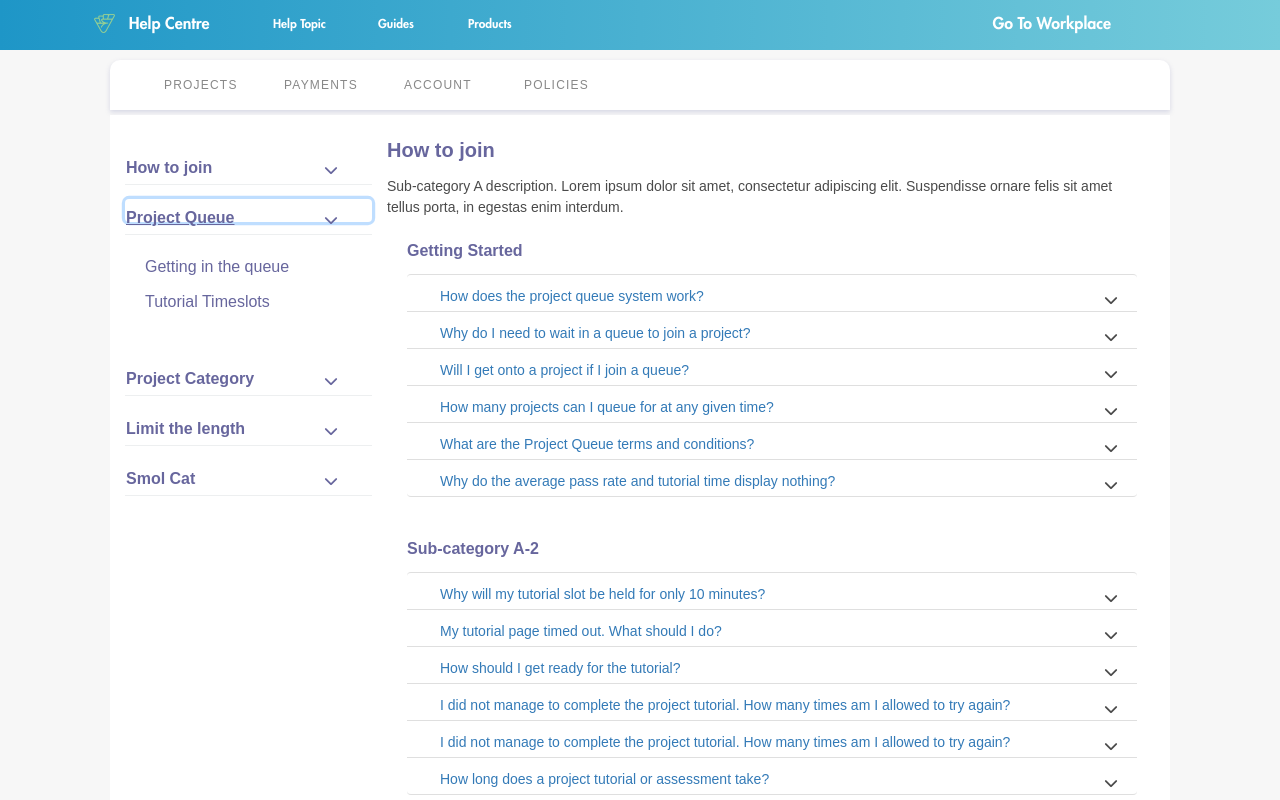
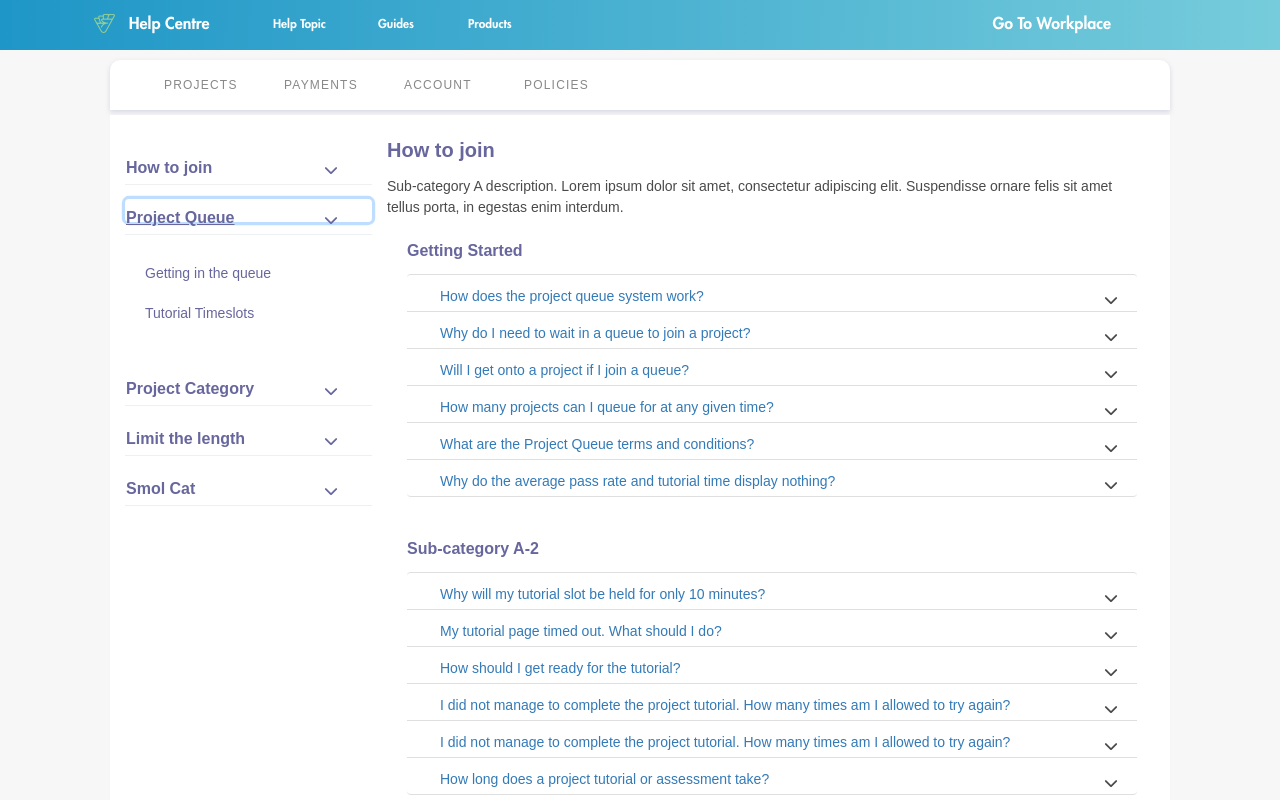
Before and after one commit to Supahands/faq_website, a plain HTML site: page how_to_join.html in a window 1280 px wide. Both pictures are taken after a click on the button "Project Queue". Shown: the top 800 px of the page. Drawn offline with nearby package versions, Linux system fonts and the light colour scheme; files whose address does not match are found by name.

```diff
--- a/how_to_join.html
+++ b/how_to_join.html
@@ -90,9 +90,17 @@
               </div>
               <div id="howToJoin" class="collapse" aria-labelledby="itemOneHeader" data-parent="#accordion">
                 <div class="card-body">
-                  <p class="side-menu">Getting Started</p>
-                  <p class="side-menu">Sub-category A-2</p>
-                  <p class="side-menu">Sub-catergory A-3</p>
+                    <ul class="nav side-sub-nav">
+                      <li class="nav-item side-menu">
+                        <a class="nav-link side-menu-link" href="#sub-heading">Getting Started</a>
+                      </li>
+                      <li class="nav-item side-menu">
+                        <a class="nav-link side-menu-link" href="#que-heading-two">Sub-category A-2</a>
+                      </li>
+                      <li class="nav-item side-menu">
+                        <a class="nav-link side-menu-link" href="#htj-heading-two">Sub-category A-3</a>
+                      </li>
+                    </ul>
                 </div>
               </div>
             </div>
@@ -109,15 +117,21 @@
               </div>
               <div id="projectQueue" class="collapse" aria-labelledby="itemTwoHeader" data-parent="#accordion">
                 <div class="card-body">
-                  <p class="side-menu">Getting in the queue</p>
-                  <p class="side-menu">Tutorial Timeslots</p>
+                  <ul class="nav side-sub-nav">
+                      <li class="nav-item side-menu">
+                        <a class="nav-link side-menu-link" href="#sub-heading">Getting in the queue</a>
+                      </li>
+                      <li class="nav-item side-menu">
+                        <a class="nav-link side-menu-link" href="#que-heading-two">Tutorial Timeslots</a>
+                      </li>
+                    </ul>
                 </div>
               </div>
             </div>
             <div class="card">
               <div class="card-header sidebar-title" id="itemThreeHeader">
                 <h5 class="mb-0">
-                  <button class="btn btn-link collapsed" id="how-to-join"  data-toggle="collapse" data-target="#waitInQueue" aria-expanded="false" aria-controls="projectCategory">
+                  <button class="btn btn-link collapsed" id="how-to-join"  data-toggle="collapse" data-target="#fixprojectCategory" aria-expanded="false" aria-controls="fixprojectCategory">
                     <span class="side-title"> Project Category</span>
                     <span class="fa-stack fa-sm">
                         <i class="fas fa-chevron-down"></i>
@@ -125,10 +139,16 @@
                   </button>
                 </h5>
               </div>
-              <div id="projectCategory" class="collapse" aria-labelledby="itemThreeHeader" data-parent="#accordion">
+              <div id="fixprojectCategory" class="collapse" aria-labelledby="itemThreeHeader" data-parent="#accordion">
                 <div class="card-body">
-                    <p class="side-menu">Getting in the queue</p>
-                    <p class="side-menu">Getting in the queue</p>
+                    <ul class="nav side-sub-nav">
+                      <li class="nav-item side-menu">
+                        <a class="nav-link side-menu-link" href="#sub-heading">Getting in the queue</a>
+                      </li>
+                      <li class="nav-item side-menu">
+                        <a class="nav-link side-menu-link" href="#que-heading-two">Getting in the queue</a>
+                      </li>
+                    </ul>
                 </div>
               </div>
             </div>
@@ -145,8 +165,14 @@
               </div>
               <div id="shouldTheLengthBe" class="collapse" aria-labelledby="itemFourHeader" data-parent="#accordion">
                 <div class="card-body">
-                  <p class="side-menu">Getting in the queue</p>
-                  <p class="side-menu">Getting in the queue</p>
+                  <ul class="nav side-sub-nav">
+                    <li class="nav-item side-menu">
+                      <a class="nav-link side-menu-link" href="#sub-heading">Getting in the queue</a>
+                    </li>
+                    <li class="nav-item side-menu">
+                      <a class="nav-link side-menu-link" href="#que-heading-two">Getting in the queue</a>
+                    </li>
+                  </ul>
                 </div>
               </div>
             </div>
@@ -163,8 +189,14 @@
               </div>
               <div id="smolCat" class="collapse" aria-labelledby="itemFiveHeader" data-parent="#accordion">
                 <div class="card-body">
-                  <p class="side-menu">Getting in the queue</p>
-                  <p class="side-menu">Getting in the queue</p>
+                  <ul class="nav side-sub-nav">
+                      <li class="nav-item side-menu">
+                        <a class="nav-link side-menu-link" href="#sub-heading">Getting in the queue</a>
+                      </li>
+                      <li class="nav-item side-menu">
+                        <a class="nav-link side-menu-link" href="#que-heading-two">Getting in the queue</a>
+                      </li>
+                    </ul>
                 </div>
               </div>
             </div>
--- a/styles/howtojoin.css
+++ b/styles/howtojoin.css
@@ -29,7 +29,7 @@
     border: none;
 }
 
- .accordion .card .topcard {
+.accordion .card .topcard {
     border-top: transparent;
 }
 
@@ -41,21 +41,18 @@
 .htj-row-three .accordion .card {
     width: 730px;
     border-left-color: #4A4A4A;
-    /* height: 46px; */
     opacity: 1;
 }
 
 .htj-row-three {
     padding-left: 20px;
     width: 741px;
-    /* height: 275px; */
     opacity: 1;
 }
 
 .htj-row-three #join-column #htj-heading-two {
     margin-top: 50px;
     width: 430px;
-    /* height: 19px; */
     text-align: left;
     font: Avenir;
     letter-spacing: 0px;
@@ -107,3 +104,33 @@
     color: #67669D;
     opacity: 1;
 }
+
+.sidebar #accordion .card .card-body .nav {
+    /* left: 150px; */
+    /* top: 208px; */
+    color: #4A4A4A;
+}
+
+.sidebar #accordion .card .side-menu {
+    padding-left: 0px;
+    height: 40px;
+}
+
+.sidebar #accordion .card .side-menu-link {
+    top: 208px;
+    left: 150px;
+    width: 100%;
+    padding-left: 0px;
+    text-align: left;
+    font-size: 14px;
+    font: FuturaFont;
+    letter-spacing: 0px;
+    color: #67669D;
+    text-decoration: none;
+    opacity: 1;
+}
+
+.sidebar .nav-link:hover {
+    color: #67669D;
+    text-decoration: none;
+}
```
Also changed, not shown: help_topics.html (+45 -12 lines), images/1.png (added), images/2.png (added), images/3.png (added), 1 other file.
